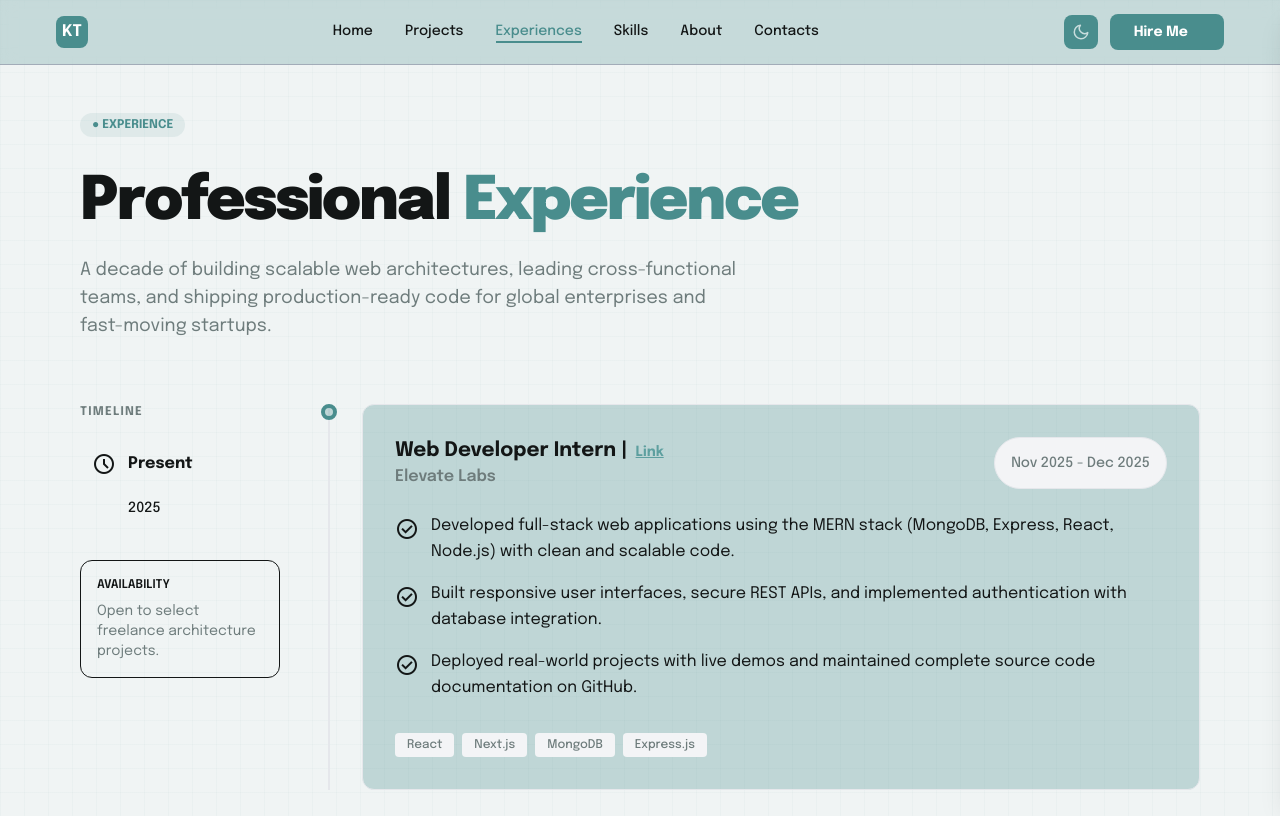
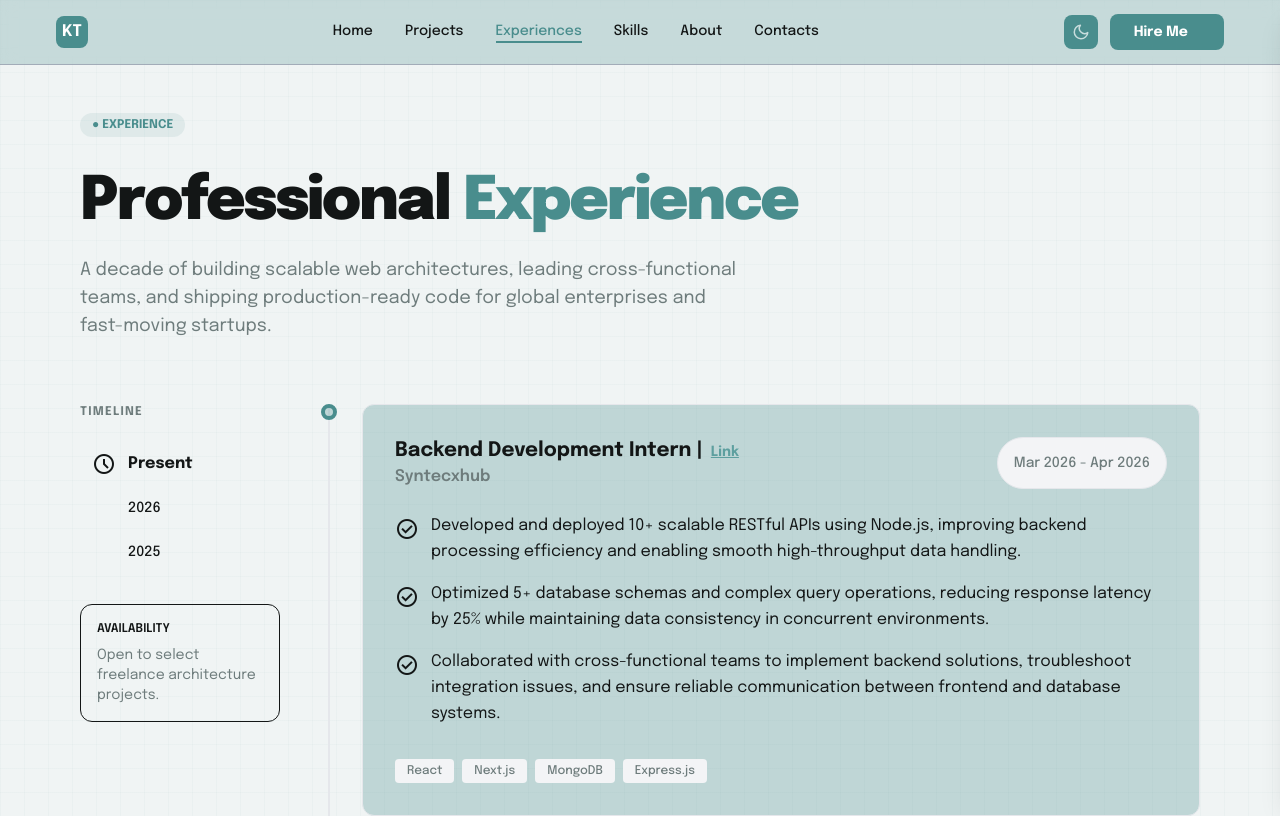
Before and after one commit to kapil-tanwar/PortFolio, a React (Vite) app in the folder frontend/: page /experiences in a window 1280 px wide. Shown: the top 816 px of the page. Built offline with nearby package versions, Linux system fonts and the light colour scheme; no server answers.

Commit message:
made minor changes

```diff
--- a/frontend/src/pages/Experiences.jsx
+++ b/frontend/src/pages/Experiences.jsx
@@ -25,8 +25,8 @@ const Experiences = () => {
         <Navbar />
         <main className="flex-1 max-w-[1200px] mx-auto w-full px-4 md:px-10 py-12">
           <div className="mb-16">
-              <div className="flex flex-col gap-4">
-                <div
+            <div className="flex flex-col gap-4">
+              <div
                 className="inline-flex items-center gap-2
                 bg-[#498d8d]/10 text-[#498d8d]
                 px-3 py-1 rounded-full text-xs font-bold mb-3 w-fit"
@@ -34,7 +34,8 @@ const Experiences = () => {
                 ● EXPERIENCE
               </div>
               <h1 className="text-5xl md:text-6xl font-black leading-tight tracking-[-0.033em] text-[#131616] dark:text-white">
-                Professional <span className="text-primary text-[#498d8d]">Experience</span>
+                Professional{" "}
+                <span className="text-primary text-[#498d8d]">Experience</span>
               </h1>
               <p className="text-[#6e7c7c] dark:text-gray-400 text-lg max-w-2xl">
                 A decade of building scalable web architectures, leading
@@ -63,6 +64,16 @@ const Experiences = () => {
 
                     <a
                       className="group flex items-center gap-3 px-3 py-2 rounded-lg hover:bg-gray-100 dark:hover:bg-gray-800 transition-colors"
+                      href="#2026"
+                    >
+                      <span className="material-symbols-outlined text-sm opacity-0 group-hover:opacity-100 transition-opacity">
+                        school
+                      </span>
+                      <span className="text-sm font-medium">2026</span>
+                    </a>
+
+                    <a
+                      className="group flex items-center gap-3 px-3 py-2 rounded-lg hover:bg-gray-100 dark:hover:bg-gray-800 transition-colors"
                       href="#2025"
                     >
                       <span className="material-symbols-outlined text-sm opacity-0 group-hover:opacity-100 transition-opacity">
@@ -84,6 +95,83 @@ const Experiences = () => {
             </aside>
 
             <div className="flex flex-col gap-12">
+              <section
+                className="relative pl-8 border-l-2 border-gray-200 dark:border-gray-800 mb-12"
+                id={2026}
+              >
+                <div className="absolute -left-[9px] top-0 w-4 h-4 rounded-full bg-[#498d8d]/29 dark:bg-gray-700 border-4 border-[#498d8d] dark:border-background-dark" />
+                <div className="experience-card bg-[#498d8d]/29 dark:bg-zinc-900/90  p-8 rounded-xl border border-gray-200 dark:border-gray-800 transition-all duration-300">
+                  <div className="flex flex-wrap justify-between  gap-4 mb-6">
+                    <div>
+                      <h3 className="text-xl font-bold text-[#131616] dark:text-white flex items-center">
+                        <h2 className="text-[16.5px] md:text-xl mr-2">
+                          Backend Development Intern |{" "}
+                        </h2>
+                        <a
+                          href="#"
+                          className="md:text-[14px] text-[14px] underline text-[#5d9f9f] dark:text-[#6dd0d0] mt-1"
+                        >
+                          Link
+                        </a>
+                      </h3>
+                      <p className="text-[#6e7c7c] dark:text-gray-400 font-semibold text-base text-[16px] md:text-18px">
+                        Syntecxhub
+                      </p>
+                    </div>
+                    <span className="px-4 py-1.5 bg-gray-100 dark:bg-gray-800 text-[#6e7c7c] dark:text-gray-400 text-sm font-medium rounded-full border border-gray-200 dark:border-gray-700 flex justify-center items-center">
+                      Mar 2026 - Apr 2026
+                    </span>
+                  </div>
+                  <ul className="space-y-4 mb-8">
+                    <li className="flex gap-3 text-[#131616] dark:text-gray-300 leading-relaxed">
+                      <span className="material-symbols-outlined text-primary mt-1 flex-shrink-0">
+                        check_circle
+                      </span>
+                      <span>
+                        Developed and deployed 10+ scalable RESTful APIs using
+                        Node.js, improving backend processing efficiency and
+                        enabling smooth high-throughput data handling.
+                      </span>
+                    </li>
+                    <li className="flex gap-3 text-[#131616] dark:text-gray-300 leading-relaxed">
+                      <span className="material-symbols-outlined text-primary mt-1 flex-shrink-0">
+                        check_circle
+                      </span>
+                      <span>
+                        Optimized 5+ database schemas and complex query
+                        operations, reducing response latency by 25% while
+                        maintaining data consistency in concurrent environments.
+                      </span>
+                    </li>
+                    <li className="flex gap-3 text-[#131616] dark:text-gray-300 leading-relaxed">
+                      <span className="material-symbols-outlined text-primary mt-1 flex-shrink-0">
+                        check_circle
+                      </span>
+                      <span>
+                        Collaborated with cross-functional teams to implement
+                        backend solutions, troubleshoot integration issues, and
+                        ensure reliable communication between frontend and
+                        database systems.
+                      </span>
+                    </li>
+                  </ul>
+                  <div className="flex flex-wrap gap-2">
+                    <span className="px-3 py-1 bg-gray-100 dark:bg-gray-800 rounded text-xs font-medium text-[#6e7c7c] dark:text-gray-400">
+                      React
+                    </span>
+                    <span className="px-3 py-1 bg-gray-100 dark:bg-gray-800 rounded text-xs font-medium text-[#6e7c7c] dark:text-gray-400">
+                      Next.js
+                    </span>
+                    <span className="px-3 py-1 bg-gray-100 dark:bg-gray-800 rounded text-xs font-medium text-[#6e7c7c] dark:text-gray-400">
+                      MongoDB
+                    </span>
+                    <span className="px-3 py-1 bg-gray-100 dark:bg-gray-800 rounded text-xs font-medium text-[#6e7c7c] dark:text-gray-400">
+                      Express.js
+                    </span>
+                  </div>
+                </div>
+              </section>
+
               <section
                 className="relative pl-8 border-l-2 border-gray-200 dark:border-gray-800 mb-12"
                 id={2025}
```
